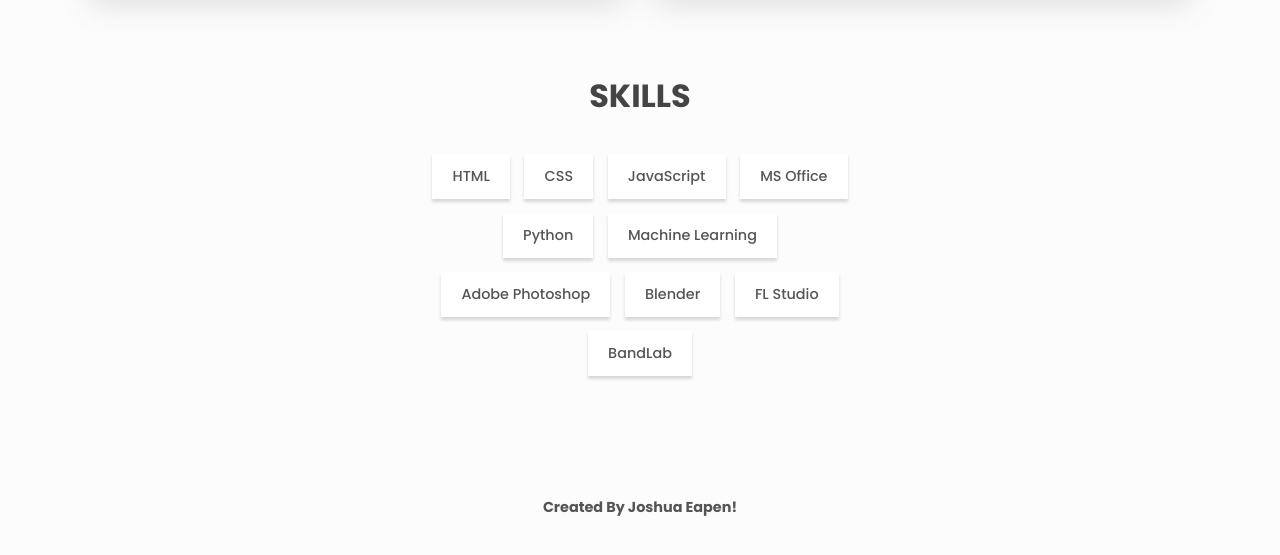
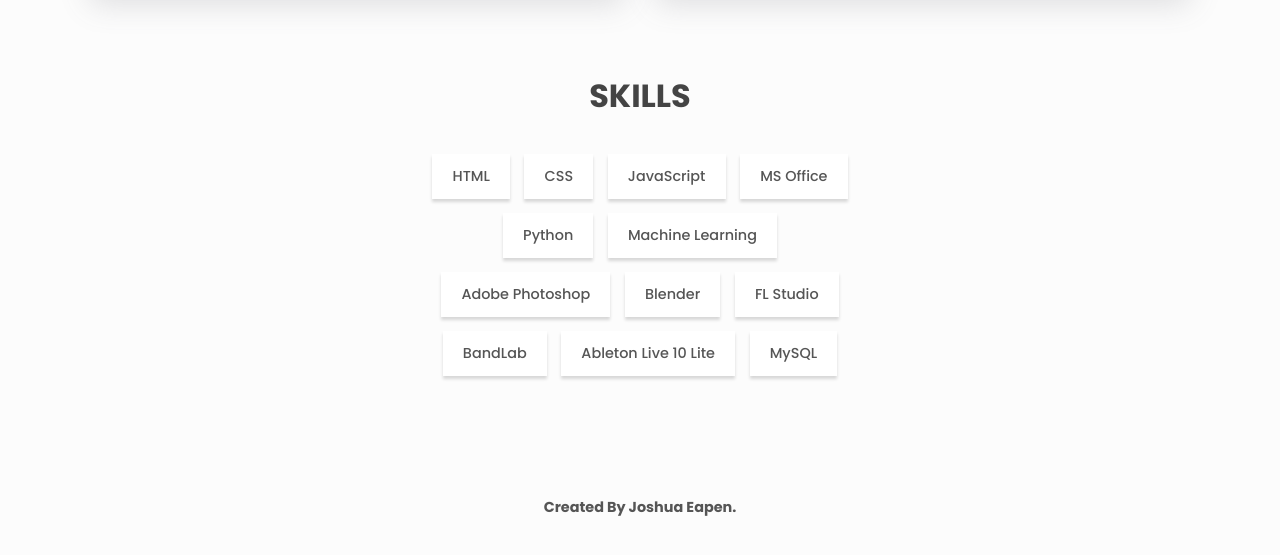
Before and after one commit to MonsieurJoshua/Portfolio, a plain HTML site: page index.html in a window 1280 px wide. Shown: the part 1041-1596 px from the top of the page. Drawn offline with Linux system fonts and the light colour scheme.

Commit message:
final changes

```diff
--- a/index.html
+++ b/index.html
@@ -207,6 +207,8 @@
           <li class="skills__list-item btn btn--plain">Blender</li>
           <li class="skills__list-item btn btn--plain">FL Studio</li>
           <li class="skills__list-item btn btn--plain">BandLab</li>
+          <li class="skills__list-item btn btn--plain">Ableton Live 10 Lite</li>
+          <li class="skills__list-item btn btn--plain">MySQL</li>
         </ul>
       </section>
 
@@ -215,7 +217,7 @@
         href=""
         class="link footer__link"
       >
-        Created By Joshua Eapen! <!-- edit it to your name -->
+        Created By Joshua Eapen. <!-- edit it to your name -->
       </a>
     </footer>
 
```
